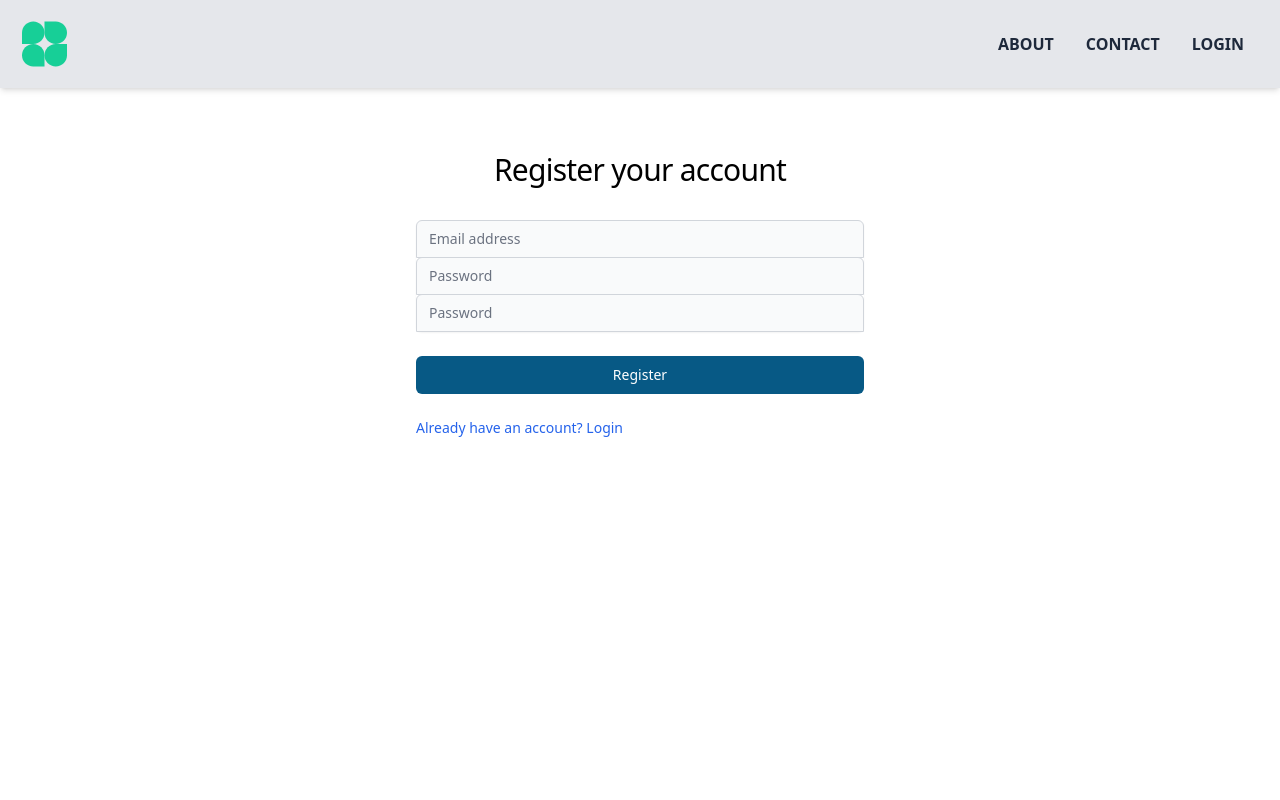
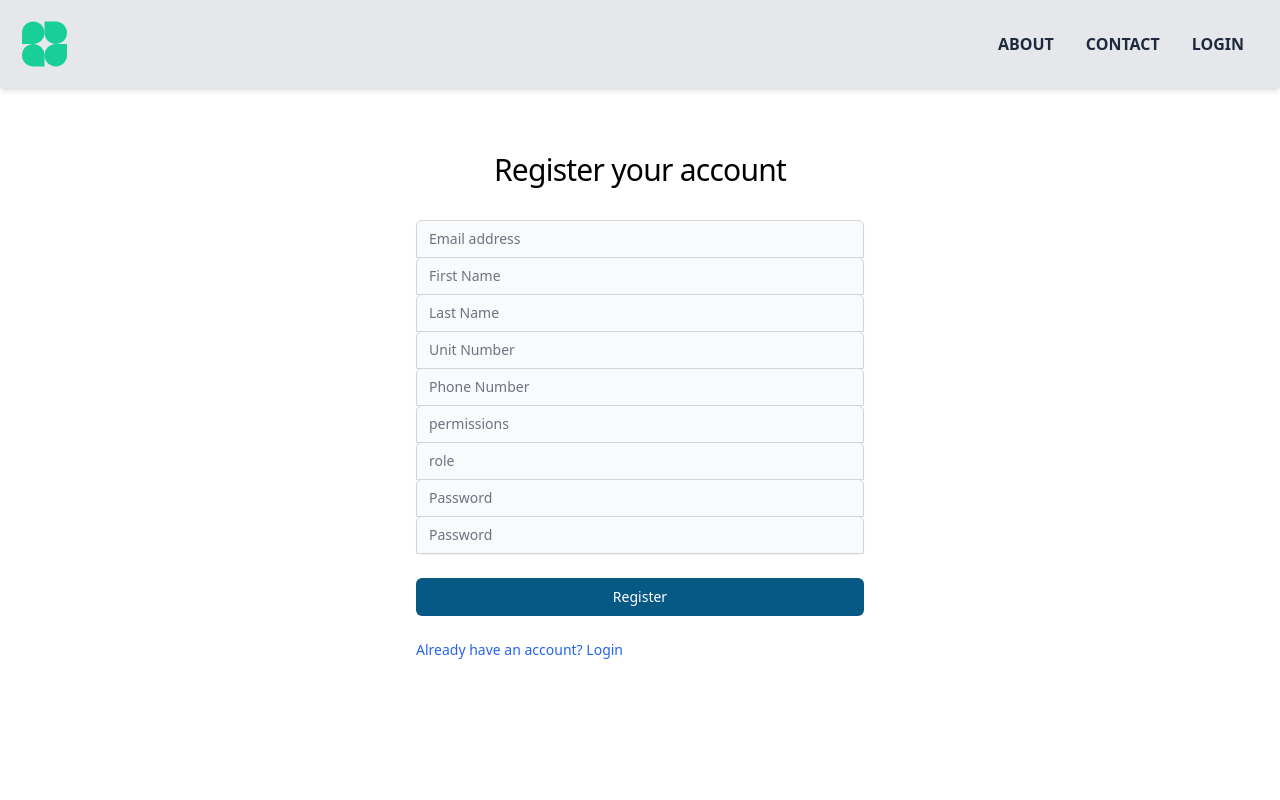
Before and after one commit to Zombie-Muse/quail-creek, a React (Create React App) app: page /register in a window 1280 px wide. Shown: the top 800 px of the page. Built offline with nearby package versions, Linux system fonts and the light colour scheme; no server answers.

Commit message:
added profile page and registration properties

```diff
--- a/src/components/Auth/Register.js
+++ b/src/components/Auth/Register.js
@@ -1,16 +1,25 @@
 import { useEffect } from 'react';
 import { Link, useNavigate } from 'react-router-dom';
 import { useState } from 'react';
-import AuthContextProvider, { useAuth } from '../../context/AuthContext';
+import { useAuth } from '../../context/AuthContext';
+import { db } from '../../firebase';
+import { collection, addDoc } from 'firebase/firestore';
 
 export default function Register() {
   const [email, setEmail] = useState('');
+  const [firstName, setFirstName] = useState('');
+  const [lastName, setLastName] = useState('');
+  const [unitNumber, setUnitNumber] = useState('');
+  const [phoneNumber, setPhoneNumber] = useState('');
+  const [permissions, setPermissions] = useState('');
+  const [role, setRole] = useState('');
   const [password, setPassword] = useState('');
   const [confirmPassword, setConfirmPassword] = useState('');
   const [loading, setLoading] = useState(false);
   const [error, setError] = useState('');
   const navigate = useNavigate();
   const { currentUser, register } = useAuth();
+  const userCollectionRef = collection(db, 'users');
 
   useEffect(() => {
     if (currentUser && currentUser == !null) {
@@ -18,6 +27,25 @@ export default function Register() {
     }
   }, [currentUser, navigate]);
 
+  async function addUser(
+    firstName,
+    lastName,
+    unitNumber,
+    email,
+    phoneNumber,
+    permissions,
+    role
+  ) {
+    addDoc(userCollectionRef, {
+      firstName: firstName,
+      lastName: lastName,
+      unitNumber: unitNumber,
+      email: email,
+      phoneNumber: phoneNumber,
+      permissions: permissions,
+      role: role,
+    });
+  }
   async function handleFormSubmit(e) {
     e.preventDefault();
 
@@ -28,6 +56,15 @@ export default function Register() {
     try {
       setLoading(true);
       await register(email, password);
+      await addUser(
+        firstName,
+        lastName,
+        unitNumber,
+        email,
+        phoneNumber,
+        permissions,
+        role
+      );
       navigate('/');
     } catch (e) {
       setError(e);
@@ -58,6 +95,87 @@ export default function Register() {
                 className="appearance-none rounded-none relative block w-full px-3 py-2 placeholder-gray-500 rounded-t-md bg-gray-50 border border-gray-300 text-gray-900 text-sm focus:outline-none focus:ring-blue-500 focus:border-blue-500 dark:bg-gray-700 dark:border-gray-600 dark:placeholder-gray-400 dark:text-white dark:focus:ring-blue-500 dark:focus:border-blue-500 focus:z-10 sm:text-sm"
                 placeholder="Email address"
                 onChange={(e) => setEmail(e.target.value)}
+              />
+            </div>
+            <div>
+              <input
+                id="first-name"
+                value={firstName}
+                name="firstName"
+                type="text"
+                autoComplete="first-name"
+                required
+                className="appearance-none rounded-none relative block w-full px-3 py-2 placeholder-gray-500 rounded-t-md bg-gray-50 border border-gray-300 text-gray-900 text-sm focus:outline-none focus:ring-blue-500 focus:border-blue-500 dark:bg-gray-700 dark:border-gray-600 dark:placeholder-gray-400 dark:text-white dark:focus:ring-blue-500 dark:focus:border-blue-500 focus:z-10 sm:text-sm"
+                placeholder="First Name"
+                onChange={(e) => setFirstName(e.target.value)}
+              />
+            </div>
+            <div>
+              <input
+                id="last-name"
+                value={lastName}
+                name="lastName"
+                type="text"
+                autoComplete="last-name"
+                required
+                className="appearance-none rounded-none relative block w-full px-3 py-2 placeholder-gray-500 rounded-t-md bg-gray-50 border border-gray-300 text-gray-900 text-sm focus:outline-none focus:ring-blue-500 focus:border-blue-500 dark:bg-gray-700 dark:border-gray-600 dark:placeholder-gray-400 dark:text-white dark:focus:ring-blue-500 dark:focus:border-blue-500 focus:z-10 sm:text-sm"
+                placeholder="Last Name"
+                onChange={(e) => setLastName(e.target.value)}
+              />
+            </div>
+            <div>
+              <input
+                id="unit-number"
+                value={unitNumber}
+                name="unitNumber"
+                type="text"
+                autoComplete=""
+                required
+                className="appearance-none rounded-none relative block w-full px-3 py-2 placeholder-gray-500 rounded-t-md bg-gray-50 border border-gray-300 text-gray-900 text-sm focus:outline-none focus:ring-blue-500 focus:border-blue-500 dark:bg-gray-700 dark:border-gray-600 dark:placeholder-gray-400 dark:text-white dark:focus:ring-blue-500 dark:focus:border-blue-500 focus:z-10 sm:text-sm"
+                placeholder="Unit Number"
+                onChange={(e) => setUnitNumber(e.target.value)}
+              />
+            </div>
+
+            <div>
+              <input
+                id="phone-number"
+                value={phoneNumber}
+                name="phoneNumber"
+                type="phone"
+                autoComplete=""
+                required
+                className="appearance-none rounded-none relative block w-full px-3 py-2 placeholder-gray-500 rounded-t-md bg-gray-50 border border-gray-300 text-gray-900 text-sm focus:outline-none focus:ring-blue-500 focus:border-blue-500 dark:bg-gray-700 dark:border-gray-600 dark:placeholder-gray-400 dark:text-white dark:focus:ring-blue-500 dark:focus:border-blue-500 focus:z-10 sm:text-sm"
+                placeholder="Phone Number"
+                onChange={(e) => setPhoneNumber(e.target.value)}
+              />
+            </div>
+
+            <div>
+              <input
+                id="permissions"
+                value={permissions}
+                name="permissions"
+                type="text"
+                autoComplete=""
+                required
+                className="appearance-none rounded-none relative block w-full px-3 py-2 placeholder-gray-500 rounded-t-md bg-gray-50 border border-gray-300 text-gray-900 text-sm focus:outline-none focus:ring-blue-500 focus:border-blue-500 dark:bg-gray-700 dark:border-gray-600 dark:placeholder-gray-400 dark:text-white dark:focus:ring-blue-500 dark:focus:border-blue-500 focus:z-10 sm:text-sm"
+                placeholder="permissions"
+                onChange={(e) => setPermissions(e.target.value)}
+              />
+            </div>
+
+            <div>
+              <input
+                id="role"
+                value={role}
+                name="role"
+                type="text"
+                autoComplete=""
+                required
+                className="appearance-none rounded-none relative block w-full px-3 py-2 placeholder-gray-500 rounded-t-md bg-gray-50 border border-gray-300 text-gray-900 text-sm focus:outline-none focus:ring-blue-500 focus:border-blue-500 dark:bg-gray-700 dark:border-gray-600 dark:placeholder-gray-400 dark:text-white dark:focus:ring-blue-500 dark:focus:border-blue-500 focus:z-10 sm:text-sm"
+                placeholder="role"
+                onChange={(e) => setRole(e.target.value)}
               />
             </div>
             <div>
--- a/src/components/Home.js
+++ b/src/components/Home.js
@@ -12,7 +12,7 @@ const Home = () => {
           ? `Welcome, ${
               currentUser.displayName
                 ? currentUser.displayName
-                : currentUser.email
+                : currentUser.uid
             }`
           : `${''}`}
       </p>
--- /dev/null
+++ b/src/components/Profile.js
@@ -0,0 +1,12 @@
+import React from 'react';
+import { currentUser } from '../context/AuthContext';
+
+const Profile = () => {
+  return (
+    <div>
+      <h1>Welcome, {currentUser.displayName}</h1>
+    </div>
+  );
+};
+
+export default Profile;
--- a/src/components/Routing.js
+++ b/src/components/Routing.js
@@ -1,4 +1,4 @@
-import { Navigate, Route, Routes } from 'react-router-dom';
+import { Route, Routes } from 'react-router-dom';
 import Home from './Home';
 import CoveyCall from './CoveyCall/CoveyCall';
 import About from './About';
--- a/src/components/navigation/Navbar2.jsx
+++ b/src/components/navigation/Navbar2.jsx
@@ -2,7 +2,6 @@ import { useState } from 'react';
 import { NavLink } from 'react-router-dom';
 import { FiMenu, FiX } from 'react-icons/fi';
 // import qcLogo from '../../assets/qcLogo.png';
-import NavigationLinks from './NavigationLinks';
 import Logout from '../Auth/Logout';
 // import NavigationLinks from './NavigationLinks';
 import { useAuth } from '../../context/AuthContext';
```
